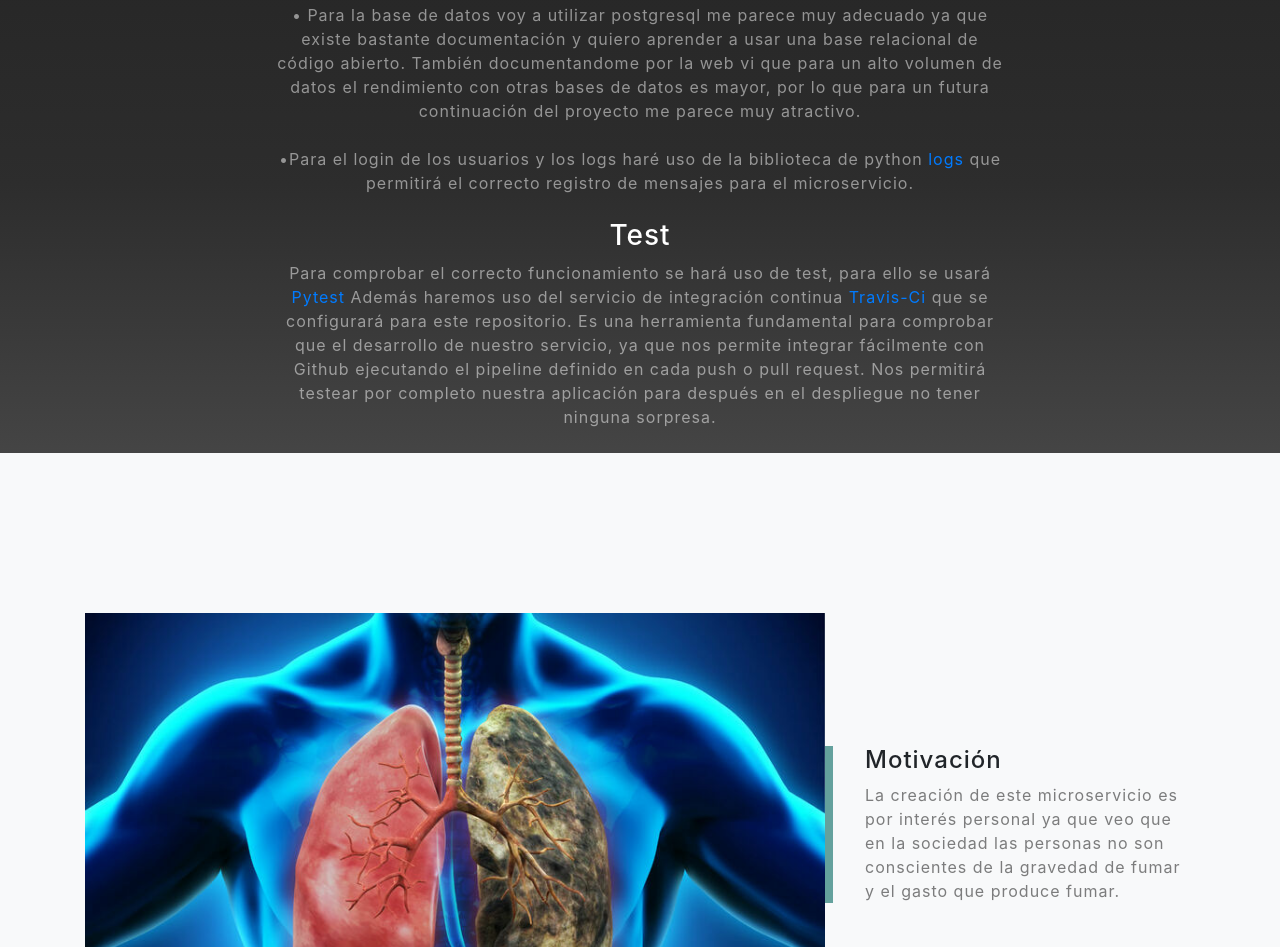
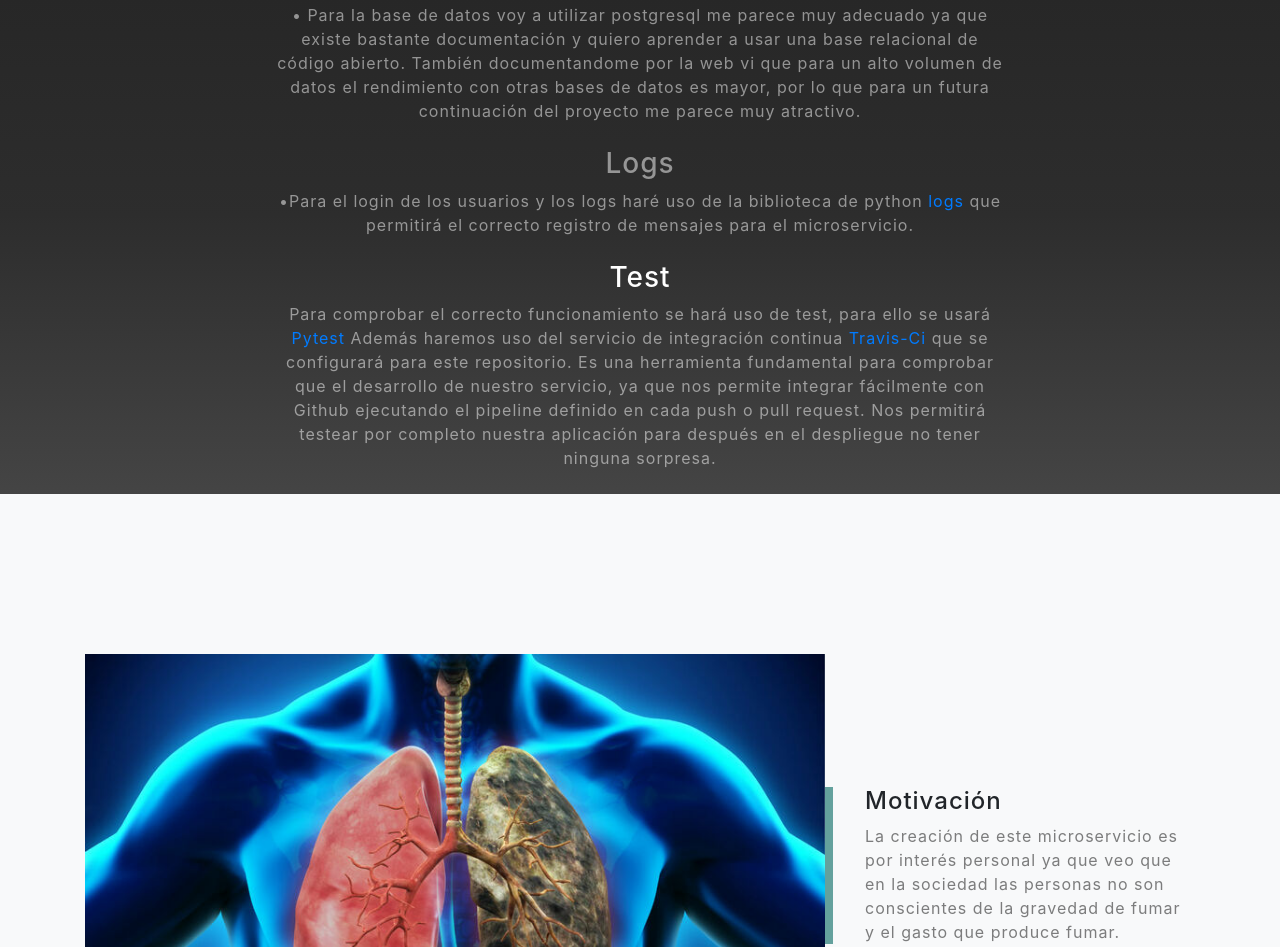
Before and after one commit to juaneml/Iv-nafeelapp, a website with bundled scripts: page index.html in a window 1280 px wide. Shown: the part 1432-2379 px from the top of the page. Built offline with nearby package versions, Linux system fonts and the light colour scheme.

Commit message:
update index

```diff
--- a/index.html
+++ b/index.html
@@ -98,6 +98,7 @@
             documentandome por la web vi que para un alto volumen de datos el rendimiento con otras bases de datos es mayor, por lo que para
             un futura continuación del proyecto me parece muy atractivo.
             </p>
+            <h3 class="text-white-50 mb-2"> Logs </h3>
             <p class="text-white-50 mb-4">
               &bull;Para el login de los usuarios y los logs haré uso de la biblioteca de python <a href="https://docs.python.org/3/library/logging.html")> logs </a> que permitirá el
               correcto registro de mensajes para el microservicio.
```
